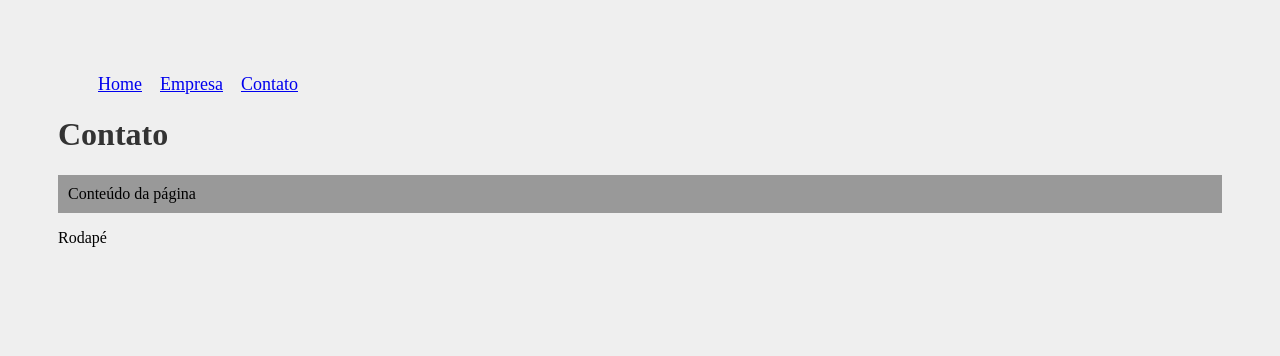
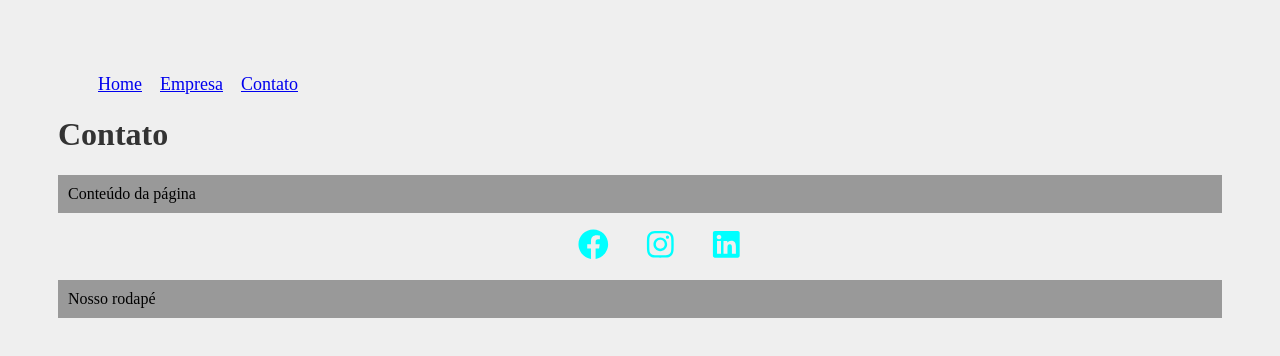
Before and after one commit to andredw13L/meu-projeto, a React (Create React App) app: page /contato in a window 1280 px wide. Shown: the top 356 px of the page. Built offline with nearby package versions, Linux system fonts and the light colour scheme.

Commit message:
React Icons

```diff
--- a/package.json
+++ b/package.json
@@ -9,6 +9,7 @@
     "@testing-library/user-event": "^13.5.0",
     "react": "^18.2.0",
     "react-dom": "^18.2.0",
+    "react-icons": "^5.2.1",
     "react-router-dom": "^6.23.1",
     "react-scripts": "5.0.1",
     "web-vitals": "^2.1.4"
--- a/src/components/layouts/Footer.js
+++ b/src/components/layouts/Footer.js
@@ -1,6 +1,16 @@
+import { FaFacebook, FaInstagram, FaLinkedin } from "react-icons/fa"
+import styles from "./Footer.module.css"
+
 function Footer() {
     return (
-        <footer>Rodapé</footer>
+        <footer>
+            <ul className={styles.social_list}>
+                <li><FaFacebook/></li>
+                <li><FaInstagram/></li>
+                <li><FaLinkedin/></li>
+            </ul>
+            <p>Nosso rodapé</p>
+        </footer>
     )
 }
 
--- /dev/null
+++ b/src/components/layouts/Footer.module.css
@@ -0,0 +1,16 @@
+.social_list {
+    display: flex;
+    justify-content: center;
+    align-items: center;
+    list-style: none;
+}
+
+.social_list li {
+    margin: 0 1em;
+}
+
+.social_list svg {
+    font-size: 1.7em;
+    cursor: pointer;
+    color: aqua;
+}
```
Also changed, not shown: 1 other file (tests, documents, lock files or other folders).
